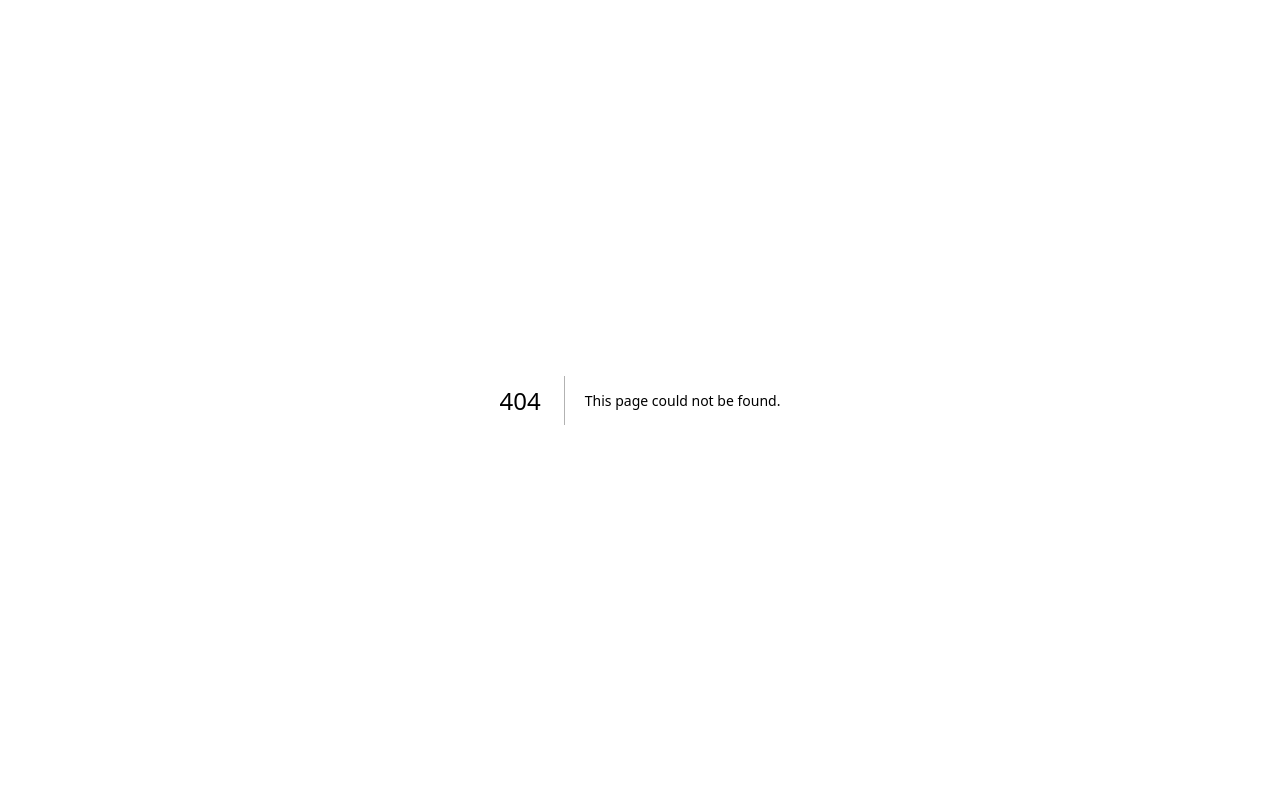
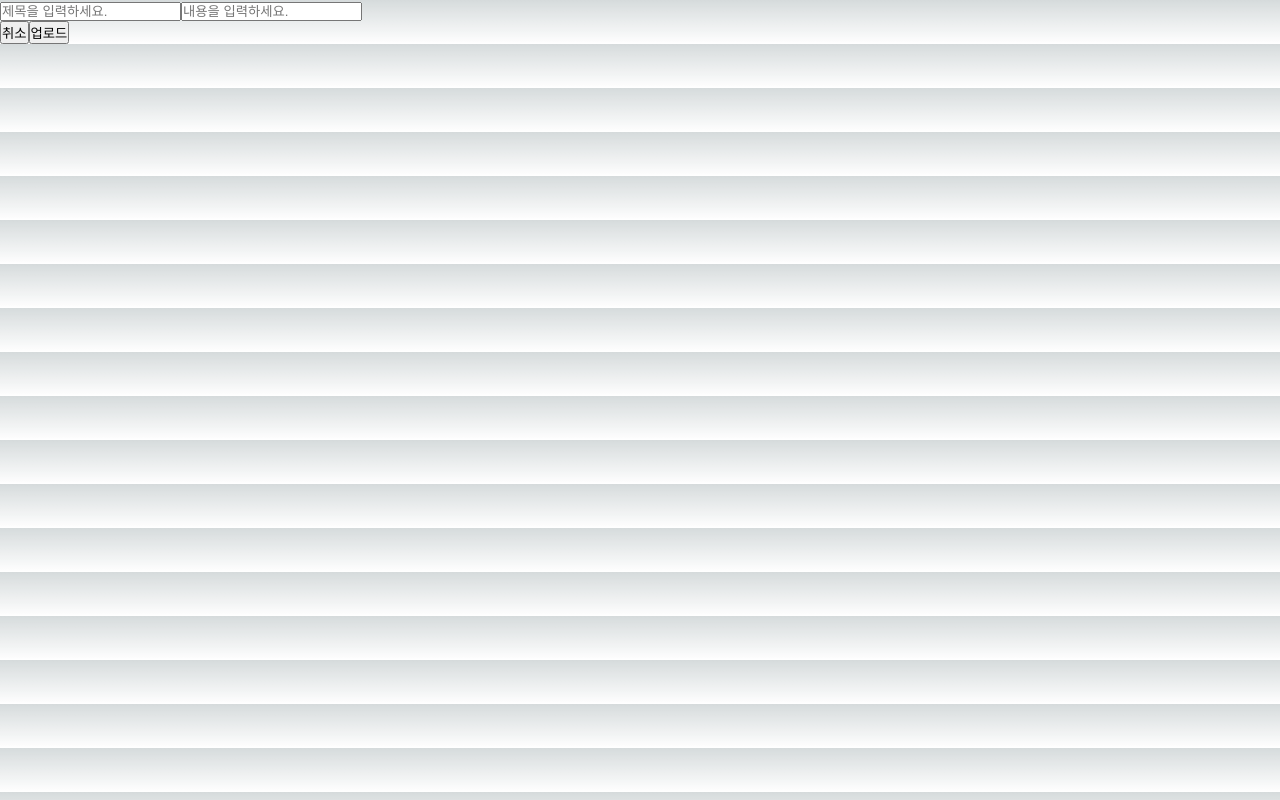
Before and after one commit to SangWoo9734/jungle_board_nextjs, a Next.js app: page /post/new in a window 1280 px wide. Before the commit this address had no page. Built offline with nearby package versions, Linux system fonts and the light colour scheme.

Commit message:
feat: New Post Page 레이아웃 및 기본 동작 추가

```diff
--- /dev/null
+++ b/src/app/post/new/page.tsx
@@ -0,0 +1,42 @@
+import { useRouter } from "next/navigation";
+
+export default function NewPostPage() {
+  const router = useRouter();
+
+  const handleOnClickCancle = () => {
+    router.back();
+  };
+  const handleOnClickUpload = () => {
+    router.push("/post/board");
+  };
+  return (
+    <div>
+      <input
+        type="text"
+        data-testid="new-post-title"
+        placeholder="제목을 입력하세요."
+      />
+      <input
+        type="text"
+        data-testid="new-post-content"
+        placeholder="내용을 입력하세요."
+      />
+      <div>
+        <button
+          type="button"
+          data-testid="new-post-cancel"
+          onClick={handleOnClickCancle}
+        >
+          취소
+        </button>
+        <button
+          type="button"
+          data-testid="new-post-upload"
+          onClick={handleOnClickUpload}
+        >
+          업로드
+        </button>
+      </div>
+    </div>
+  );
+}
```
Also changed, not shown: 1 other file (tests, documents, lock files or other folders).
